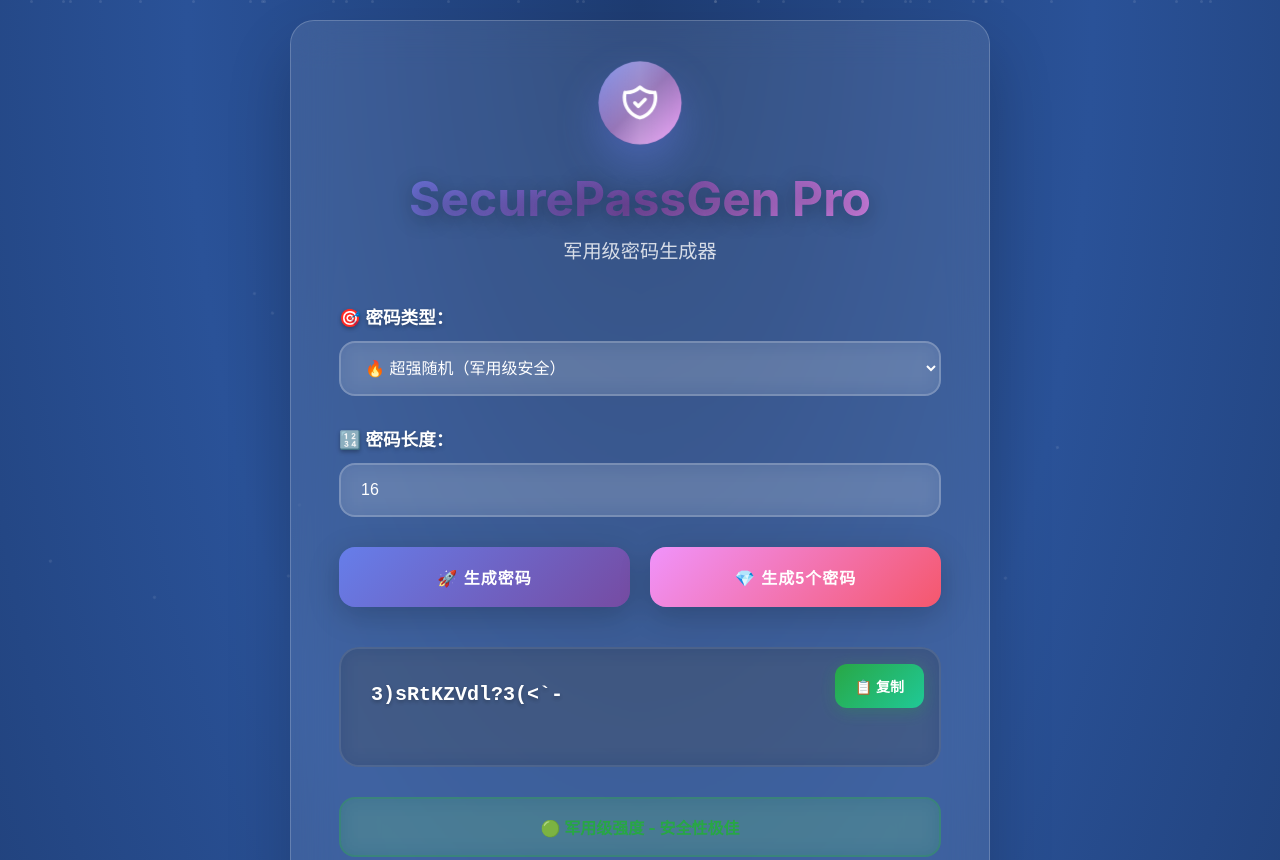
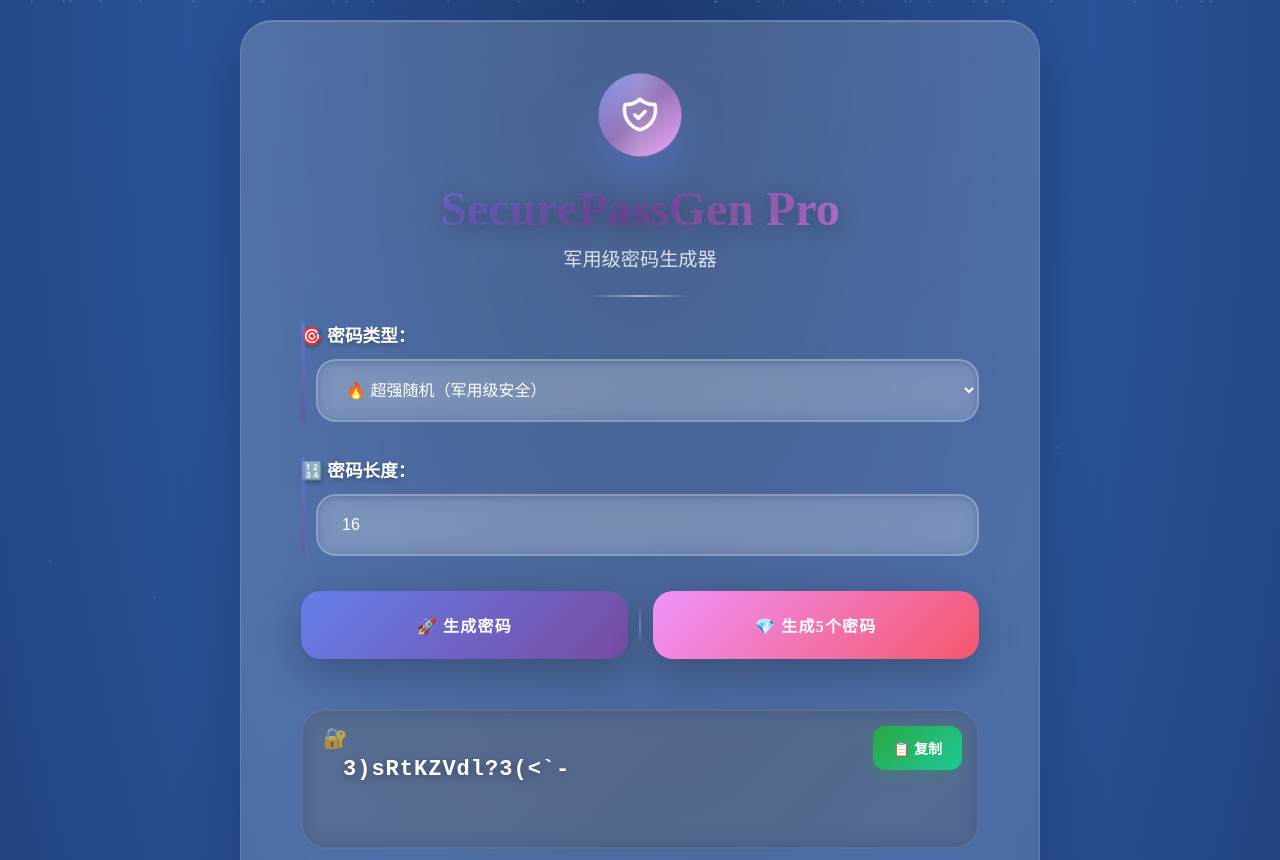
Before and after one commit to freemankevin/SecurePassGen, a plain HTML site: page index.html in a window 1280 px wide. Shown: the top 860 px of the page. Drawn offline with Linux system fonts and the light colour scheme.

Commit message:
更新页面字体

```diff
--- a/index.html
+++ b/index.html
@@ -14,8 +14,10 @@
             box-sizing: border-box;
         }
 
+        @import url('https://fonts.googleapis.com/css2?family=Noto+Serif+SC:wght@300;400;500;600;700;900&family=Source+Code+Pro:wght@400;500;600;700&family=DM+Mono:wght@400;500&display=swap');
+
         body {
-            font-family: 'Inter', 'Segoe UI', Tahoma, Geneva, Verdana, sans-serif;
+            font-family: 'Noto Serif SC', serif;
             background: radial-gradient(ellipse at top, #1e3c72 0%, #2a5298 50%, #1e3c72 100%);
             min-height: 100vh;
             display: flex;
@@ -68,24 +70,52 @@
             background: rgba(255, 255, 255, 0.1);
             backdrop-filter: blur(20px);
             border: 1px solid rgba(255, 255, 255, 0.2);
-            border-radius: 24px;
-            box-shadow: 0 32px 64px rgba(0, 0, 0, 0.2);
-            padding: 48px;
-            max-width: 700px;
+            border-radius: 32px;
+            box-shadow:
+                0 32px 64px rgba(0, 0, 0, 0.2),
+                inset 0 1px 0 rgba(255, 255, 255, 0.2);
+            padding: 60px;
+            max-width: 800px;
             width: 100%;
             position: relative;
             z-index: 10;
             transition: all 0.3s ease;
         }
 
+        .container::before {
+            content: '';
+            position: absolute;
+            top: 0;
+            left: 0;
+            right: 0;
+            bottom: 0;
+            background: linear-gradient(135deg, rgba(255,255,255,0.1) 0%, rgba(255,255,255,0.05) 100%);
+            border-radius: 32px;
+            z-index: -1;
+        }
+
         .container:hover {
-            transform: translateY(-5px);
-            box-shadow: 0 40px 80px rgba(0, 0, 0, 0.3);
+            transform: translateY(-8px);
+            box-shadow:
+                0 48px 100px rgba(0, 0, 0, 0.3),
+                inset 0 1px 0 rgba(255, 255, 255, 0.3);
         }
 
         .header {
             text-align: center;
-            margin-bottom: 40px;
+            margin-bottom: 50px;
+            position: relative;
+        }
+
+        .header::after {
+            content: '';
+            position: absolute;
+            bottom: -25px;
+            left: 50%;
+            transform: translateX(-50%);
+            width: 100px;
+            height: 2px;
+            background: linear-gradient(90deg, transparent, rgba(255,255,255,0.5), transparent);
         }
 
         .logo {
@@ -152,7 +182,20 @@
         }
 
         .form-group {
-            margin-bottom: 30px;
+            margin-bottom: 35px;
+            position: relative;
+        }
+
+        .form-group::before {
+            content: '';
+            position: absolute;
+            left: 0;
+            top: 0;
+            width: 4px;
+            height: 100%;
+            background: linear-gradient(180deg, #667eea, #764ba2);
+            border-radius: 2px;
+            opacity: 0.6;
         }
 
         label {
@@ -166,18 +209,23 @@
 
         select, input {
             width: 100%;
-            padding: 16px 20px;
+            padding: 20px 24px;
+            margin-left: 15px;
             border: 2px solid rgba(255, 255, 255, 0.2);
-            border-radius: 16px;
+            border-radius: 20px;
             font-size: 16px;
+            font-weight: 500;
             background: rgba(255, 255, 255, 0.1);
             backdrop-filter: blur(10px);
             color: white;
             transition: all 0.3s ease;
+            box-shadow: inset 0 2px 4px rgba(0, 0, 0, 0.1);
+            width: calc(100% - 15px);
         }
 
         select::placeholder, input::placeholder {
-            color: rgba(255, 255, 255, 0.6);
+            color: rgba(255, 255, 255, 0.7);
+            font-weight: 400;
         }
 
         select:focus, input:focus {
@@ -190,28 +238,54 @@
         select option {
             background: #2a5298;
             color: white;
+            font-weight: 500;
+        }
+
+        /* 确保数字输入框能正常工作 */
+        input[type="number"] {
+            -webkit-appearance: none;
+            -moz-appearance: textfield;
+        }
+
+        input[type="number"]::-webkit-outer-spin-button,
+        input[type="number"]::-webkit-inner-spin-button {
+            -webkit-appearance: none;
+            margin: 0;
         }
 
         .btn-container {
             display: grid;
             grid-template-columns: 1fr 1fr;
-            gap: 20px;
-            margin-bottom: 40px;
+            gap: 25px;
+            margin-bottom: 50px;
+            position: relative;
+        }
+
+        .btn-container::before {
+            content: '';
+            position: absolute;
+            top: 50%;
+            left: 50%;
+            transform: translate(-50%, -50%);
+            width: 2px;
+            height: 60%;
+            background: linear-gradient(180deg, transparent, rgba(255,255,255,0.3), transparent);
         }
 
         .btn {
-            padding: 18px 30px;
+            padding: 22px 35px;
             border: none;
-            border-radius: 16px;
+            border-radius: 20px;
             font-size: 16px;
             font-weight: 700;
             cursor: pointer;
             transition: all 0.3s ease;
             text-transform: uppercase;
-            letter-spacing: 1px;
+            letter-spacing: 1.2px;
             position: relative;
             overflow: hidden;
-            box-shadow: 0 8px 32px rgba(0, 0, 0, 0.2);
+            box-shadow: 0 12px 40px rgba(0, 0, 0, 0.25);
+            font-family: 'Noto Serif SC', serif;
         }
 
         .btn::before {
@@ -248,11 +322,11 @@
             background: rgba(0, 0, 0, 0.2);
             backdrop-filter: blur(10px);
             border: 2px solid rgba(255, 255, 255, 0.1);
-            border-radius: 20px;
-            padding: 30px;
-            margin-bottom: 30px;
+            border-radius: 24px;
+            padding: 40px;
+            margin-bottom: 40px;
             position: relative;
-            min-height: 120px;
+            min-height: 140px;
             transition: all 0.3s ease;
             overflow: hidden;
         }
@@ -265,10 +339,19 @@
             right: -2px;
             bottom: -2px;
             background: linear-gradient(45deg, #667eea, #764ba2, #f093fb, #f5576c);
-            border-radius: 20px;
+            border-radius: 24px;
             z-index: -1;
             opacity: 0;
             transition: opacity 0.3s ease;
+        }
+
+        .password-display::after {
+            content: '🔐';
+            position: absolute;
+            top: 15px;
+            left: 20px;
+            font-size: 20px;
+            opacity: 0.6;
         }
 
         .password-display:hover::before {
@@ -281,14 +364,15 @@
         }
 
         .password-text {
-            font-family: 'JetBrains Mono', 'Fira Code', 'Courier New', monospace;
-            font-size: 20px;
-            font-weight: bold;
+            font-family: 'Source Code Pro', 'DM Mono', 'Noto Serif SC', monospace;
+            font-size: 22px;
+            font-weight: 600;
             color: white;
             word-break: break-all;
-            line-height: 1.6;
+            line-height: 1.7;
             white-space: pre-wrap;
-            text-shadow: 0 2px 4px rgba(0, 0, 0, 0.3);
+            text-shadow: 0 2px 8px rgba(0, 0, 0, 0.4);
+            letter-spacing: 1px;
         }
 
         .copy-btn {
@@ -345,22 +429,35 @@
             background: rgba(255, 255, 255, 0.1);
             backdrop-filter: blur(10px);
             border: 2px solid rgba(255, 255, 255, 0.2);
-            border-radius: 20px;
-            padding: 30px;
-            margin-top: 30px;
+            border-radius: 24px;
+            padding: 40px;
+            margin-top: 40px;
             box-shadow: 0 8px 32px rgba(0, 0, 0, 0.1);
+            position: relative;
+        }
+
+        .info-box::before {
+            content: '💡';
+            position: absolute;
+            top: 20px;
+            right: 25px;
+            font-size: 24px;
+            opacity: 0.7;
         }
 
         .info-box h3 {
             color: white;
             margin-bottom: 16px;
             font-size: 1.3em;
+            font-weight: 600;
+            letter-spacing: 0.01em;
         }
 
         .info-box ul {
             margin-left: 20px;
-            color: rgba(255, 255, 255, 0.9);
+            color: rgba(255, 255, 255, 0.95);
             line-height: 1.8;
+            font-weight: 400;
         }
 
         .info-box li {
@@ -368,7 +465,8 @@
         }
 
         .info-box strong {
-            color: #667eea;
+            color: #a8d8ff;
+            font-weight: 600;
         }
 
         .history-section {
@@ -488,20 +586,42 @@
         /* 响应式设计 */
         @media (max-width: 768px) {
             .container {
-                padding: 30px 20px;
-                margin: 10px;
+                padding: 40px 25px;
+                margin: 15px;
+                border-radius: 24px;
             }
 
             h1 {
-                font-size: 2.2em;
+                font-size: 2.5em;
+            }
+
+            .subtitle {
+                font-size: 1.1em;
             }
 
             .btn-container {
                 grid-template-columns: 1fr;
+                gap: 20px;
+            }
+
+            .btn-container::before {
+                display: none;
             }
 
             .password-text {
-                font-size: 16px;
+                font-size: 18px;
+            }
+
+            .form-group::before {
+                display: none;
+            }
+
+            label, select, input {
+                margin-left: 0;
+            }
+
+            select, input {
+                width: 100%;
             }
         }
 
@@ -1129,13 +1249,35 @@
             }
         });
 
-        // 长度输入验证
+        // 长度输入验证和处理
         document.getElementById('passwordLength').addEventListener('input', function(e) {
-            const value = parseInt(e.target.value);
+            let value = parseInt(e.target.value) || 8;
             if (value < 8) {
-                e.target.value = 8;
+                value = 8;
             } else if (value > 64) {
-                e.target.value = 64;
+                value = 64;
+            }
+            e.target.value = value;
+        });
+
+        // 确保输入框支持手动输入
+        document.getElementById('passwordLength').addEventListener('keydown', function(e) {
+            // 允许数字、退格、删除、箭头键、Tab键
+            const allowedKeys = [8, 9, 37, 38, 39, 40, 46];
+            const isNumber = (e.keyCode >= 48 && e.keyCode <= 57) || (e.keyCode >= 96 && e.keyCode <= 105);
+
+            if (!isNumber && !allowedKeys.includes(e.keyCode) && !e.ctrlKey && !e.metaKey) {
+                e.preventDefault();
+            }
+        });
+
+        // 处理粘贴事件
+        document.getElementById('passwordLength').addEventListener('paste', function(e) {
+            e.preventDefault();
+            const paste = (e.clipboardData || window.clipboardData).getData('text');
+            const value = parseInt(paste);
+            if (!isNaN(value)) {
+                this.value = Math.min(Math.max(value, 8), 64);
             }
         });
     </script>
```
